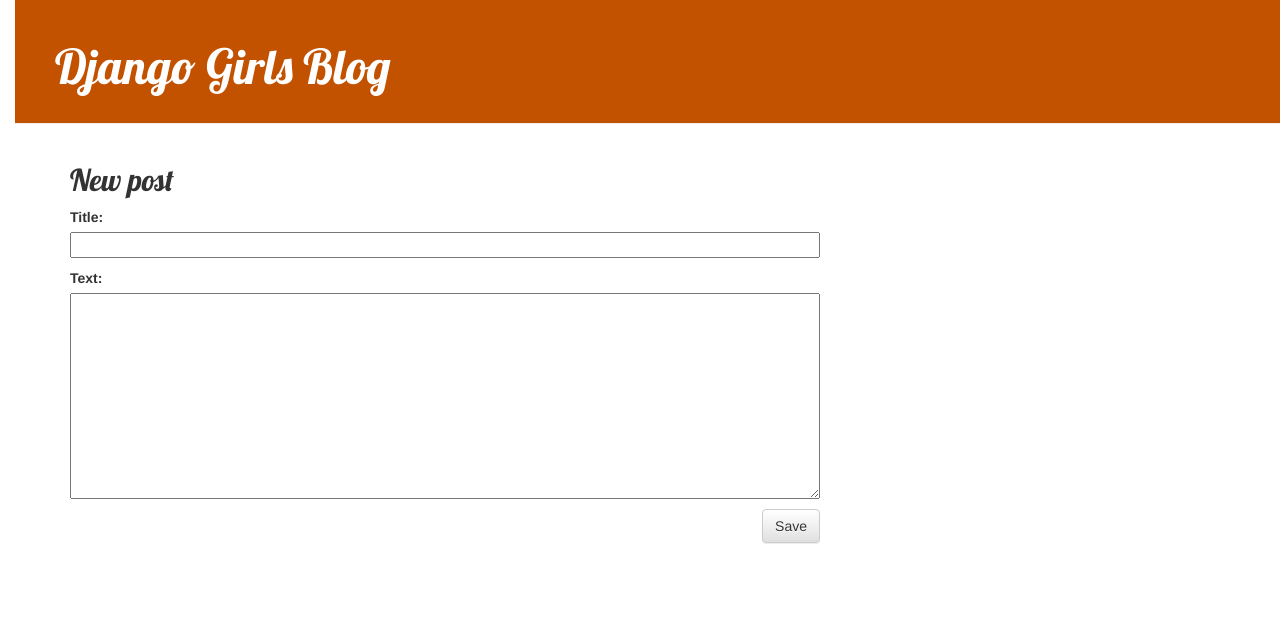
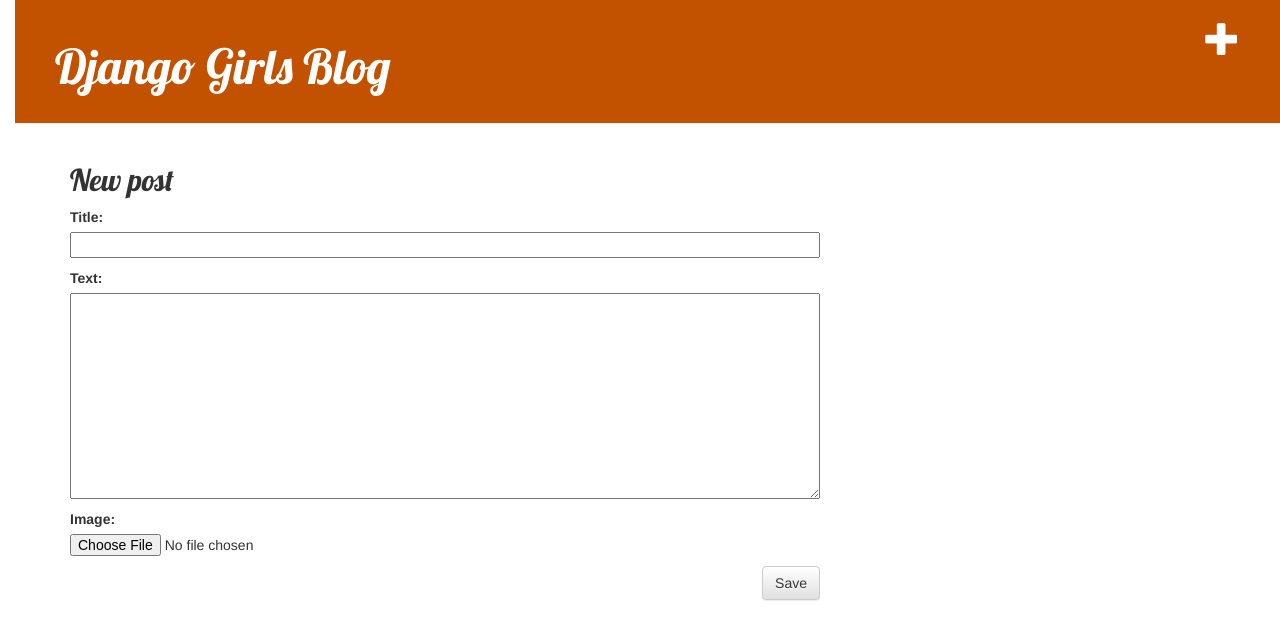
Before and after one commit to tappypuppy/my-first-blog, a Django app: page /post/new/ in a window 1280 px wide. Shown: the top 640 px of the page. Run offline with Django 3.2, Linux system fonts and the light colour scheme; some libraries are stand-ins or nearby versions.

Commit message:
add a feature upload and show images in this blog

```diff
--- a/blog/forms.py
+++ b/blog/forms.py
@@ -5,4 +5,4 @@
 
     class Meta:
         model = Post
-        fields = ('title','text')
+        fields = ('title','text','image')
--- a/blog/models.py
+++ b/blog/models.py
@@ -7,6 +7,7 @@
     author = models.ForeignKey(settings.AUTH_USER_MODEL, on_delete=models.CASCADE)
     title = models.CharField(max_length=200)
     text = models.TextField()
+    image = models.ImageField(upload_to='images',blank=True, null=True)
     created_date = models.DateTimeField(default=timezone.now)
     published_date = models.DateTimeField(blank=True, null=True)
 
--- a/blog/templates/blog/base.html
+++ b/blog/templates/blog/base.html
@@ -9,9 +9,7 @@
     </head>
     <body>
         <div class="page-header">
-            {% if user.is_authenticated %}
-                <a href="{% url 'post_new' %}" class="top-menu"><span class="glyphicon glyphicon-plus"></span></a>
-            {% endif %}
+            <a href="{% url 'post_new' %}" class="top-menu"><span class="glyphicon glyphicon-plus"></span></a>
             <h1><a href="/">Django Girls Blog</a></h1>
         </div>
         <div class="content container">
--- a/blog/templates/blog/post_detail.html
+++ b/blog/templates/blog/post_detail.html
@@ -7,6 +7,11 @@
                 {{ post.published_date }}
             </div>
         {% endif %}
+        {%if post.image %}
+        <div class = "image">
+            <img src="/{{ post.image.url }}" style ="width:300px;height:auto">
+        </div>
+        {% endif %}
         {% if user.is_authenticated %}
             <a class="btn btn-default" href="{% url 'post_edit' pk=post.pk %}"><span class="glyphicon glyphicon-pencil"></span></a>
         {% endif %}
--- a/blog/templates/blog/post_edit.html
+++ b/blog/templates/blog/post_edit.html
@@ -2,7 +2,7 @@
 
 {% block content %}
     <h2>New post</h2>
-    <form method="POST" class="post-form">{% csrf_token %}
+    <form method="POST" class="post-form" enctype="multipart/form-data">{% csrf_token %}
         {{ form.as_p }}
         <button type="submit" class="save btn btn-default">Save</button>
     </form>
--- a/blog/templates/blog/post_list.html
+++ b/blog/templates/blog/post_list.html
@@ -3,6 +3,11 @@
 {% block content %}
     {% for post in posts %}
         <div class="post">
+        {%if post.image %}
+        <div class = "image">
+            <img src="/{{ post.image.url }}" style ="width:300px;height:auto">
+        </div>
+        {% endif %}
             <div class="date">
                 {{ post.published_date }}
             </div>
--- a/blog/views.py
+++ b/blog/views.py
@@ -18,6 +18,7 @@
             post = form.save(commit=False)
             post.author = request.user
             post.published_date = timezone.now()
+            post.image = request.FILES['image']
             post.save()
             return redirect('post_detail', pk=post.pk)
     else:
@@ -33,6 +34,7 @@
             post = form.save(commit=False)
             post.author = request.user
             post.published_date = timezone.now()
+            post.image = request.FILES['image']
             post.save()
             return redirect('post_detail', pk=post.pk)
     else:
--- a/mysite/settings.py
+++ b/mysite/settings.py
@@ -126,3 +126,6 @@
 # https://docs.djangoproject.com/en/3.2/ref/settings/#default-auto-field
 
 DEFAULT_AUTO_FIELD = 'django.db.models.BigAutoField'
+
+IMAGE_ROOT = os.path.join(BASE_DIR, 'images')
+IMAGE_URL = '/images/'
--- a/mysite/urls.py
+++ b/mysite/urls.py
@@ -15,8 +15,13 @@
 """
 from django.contrib import admin
 from django.urls import path, include
+from django.conf import settings
+from django.conf.urls.static import static
 
 urlpatterns = [
     path('admin/', admin.site.urls),
     path('', include('blog.urls')),
 ]
+
+if settings.DEBUG:
+    urlpatterns += static(settings.IMAGE_URL, document_root=settings.IMAGE_ROOT)
```
Also changed, not shown: blog/migrations/0002_post_image.py (added), images/desktop.png (added).
